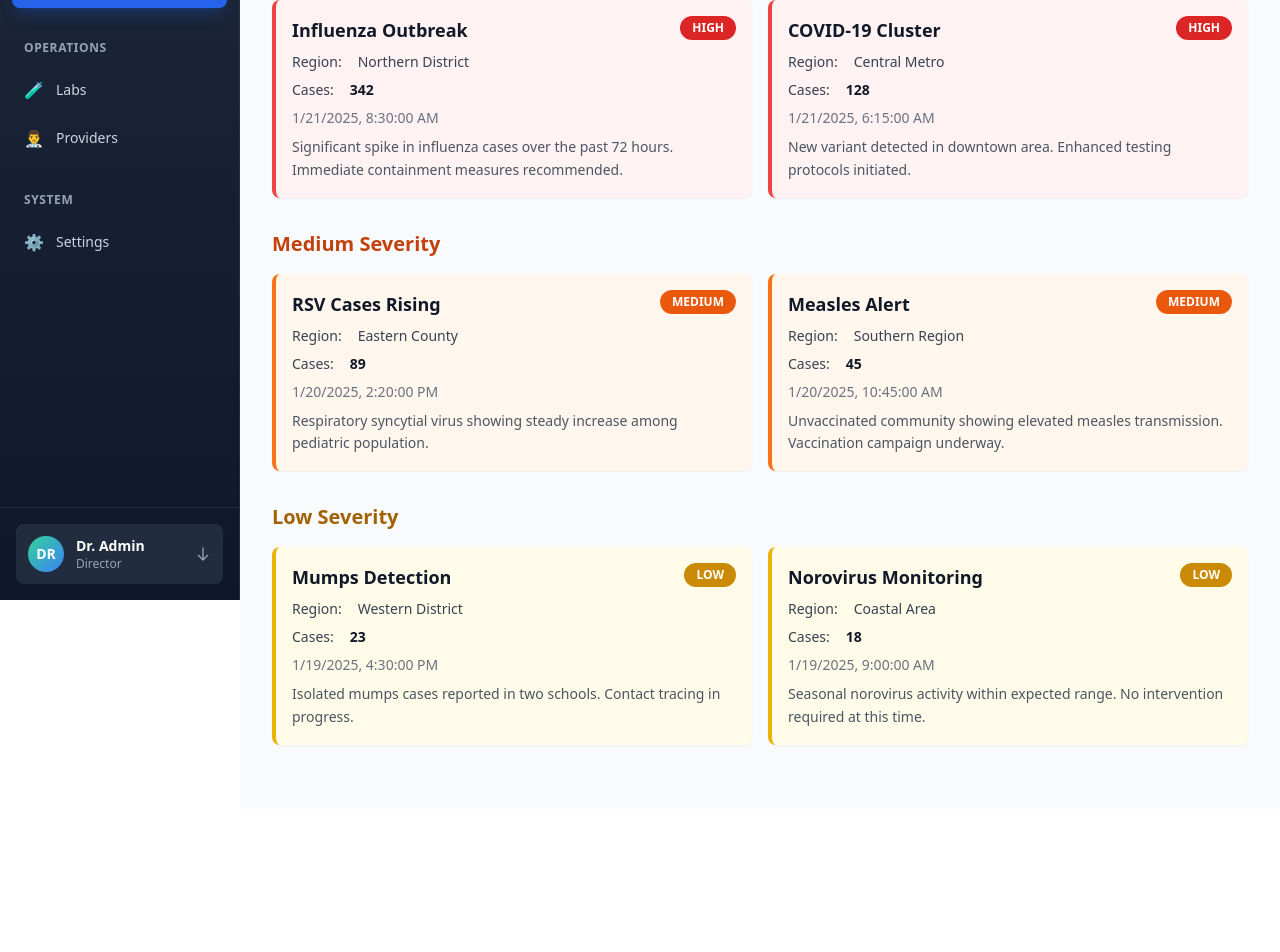
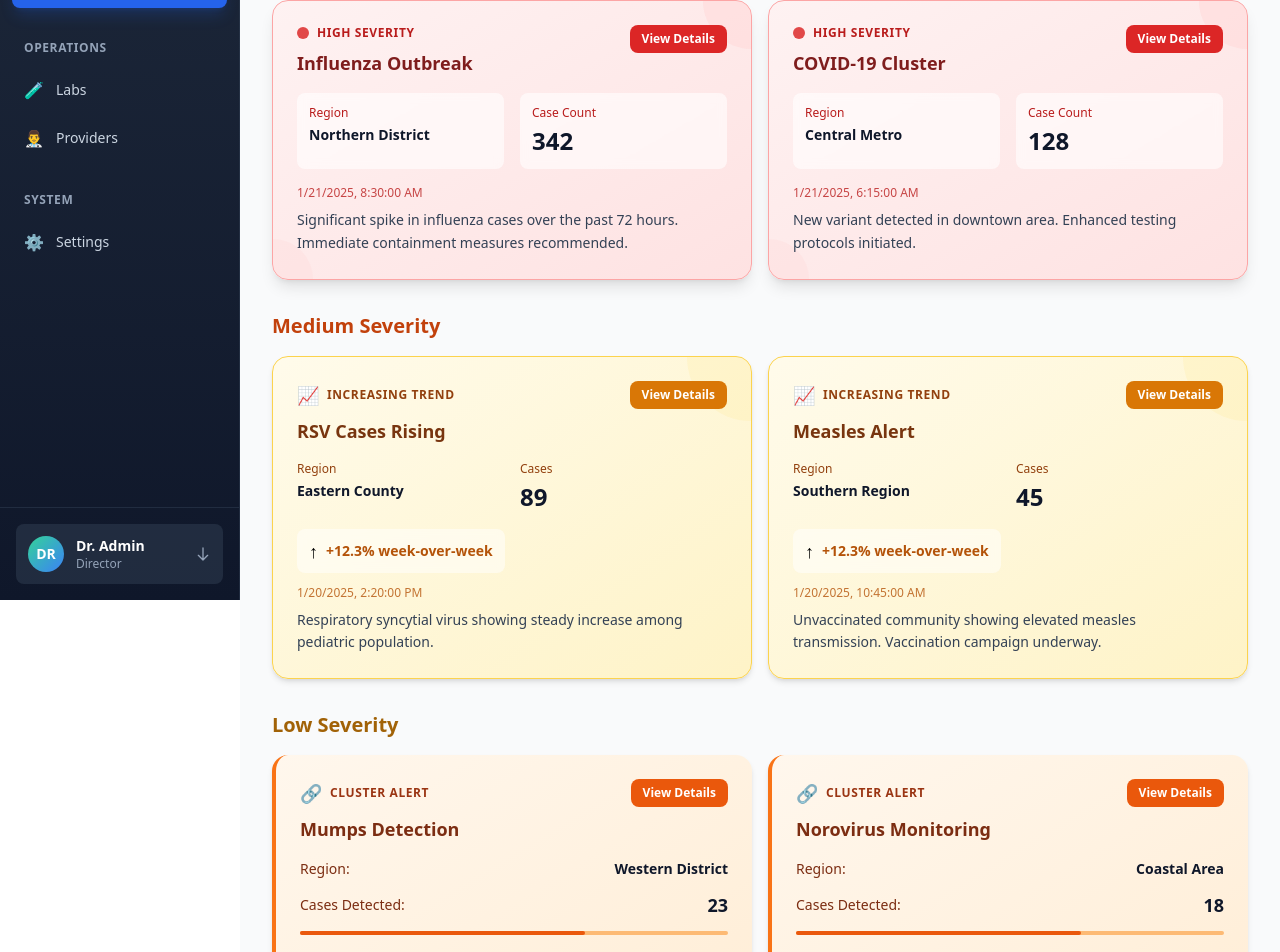
Before and after one commit to jivrajx04/Government-dashboard-ui, a React (Vite) app: page /alerts in a window 1280 px wide. Shown: the part 200-1152 px from the top of the page. Before the commit the page ends 1009 px from the top, so only its background shows below. Built offline with nearby package versions, Linux system fonts and the light colour scheme.

Commit message:
Updated KpiCard.tsx

```diff
--- a/src/components/alerts/AlertCard.tsx
+++ b/src/components/alerts/AlertCard.tsx
@@ -2,43 +2,133 @@ import { Alert } from '../../data/mock/alerts';
 
 interface AlertCardProps {
   alert: Alert;
+  variant?: 'high' | 'increasing' | 'cluster';
 }
 
-export default function AlertCard({ alert }: AlertCardProps) {
-  const severityColors = {
-    high: 'border-red-500 bg-red-50',
-    medium: 'border-orange-500 bg-orange-50',
-    low: 'border-yellow-500 bg-yellow-50',
-  };
+const HighSeverityAlert = ({ alert }: { alert: Alert }) => {
+  return (
+    <div className="bg-gradient-to-br from-red-50 to-red-100 border border-red-300 rounded-2xl p-6 shadow-lg hover:shadow-xl transition-all duration-200 relative overflow-hidden">
+      <div className="absolute top-0 right-0 w-24 h-24 bg-red-200/30 rounded-full -mr-12 -mt-12"></div>
+      <div className="absolute bottom-0 left-0 w-20 h-20 bg-red-200/20 rounded-full -ml-10 -mb-10"></div>
 
-  const severityBadgeColors = {
-    high: 'bg-red-600 text-white',
-    medium: 'bg-orange-600 text-white',
-    low: 'bg-yellow-600 text-white',
-  };
+      <div className="relative z-10">
+        <div className="flex items-start justify-between mb-4">
+          <div className="flex-1">
+            <div className="flex items-center gap-2 mb-2">
+              <span className="w-3 h-3 bg-red-600 rounded-full animate-pulse"></span>
+              <span className="text-xs font-bold uppercase tracking-wider text-red-700">High Severity</span>
+            </div>
+            <h3 className="text-lg font-bold text-red-900">{alert.title}</h3>
+          </div>
+          <button className="px-3 py-1.5 bg-red-600 hover:bg-red-700 text-white text-xs font-semibold rounded-lg transition-colors">
+            View Details
+          </button>
+        </div>
 
-  return (
-    <div className={`rounded-lg border-l-4 ${severityColors[alert.severity]} p-4 shadow-sm hover:shadow-md transition`}>
-      <div className="flex items-start justify-between mb-2">
-        <h3 className="text-lg font-bold text-gray-900">{alert.title}</h3>
-        <span className={`px-3 py-1 rounded-full text-xs font-semibold uppercase ${severityBadgeColors[alert.severity]}`}>
-          {alert.severity}
-        </span>
-      </div>
-      <div className="space-y-2">
-        <div className="flex items-center gap-4 text-sm text-gray-700">
-          <span className="font-medium">Region:</span>
-          <span>{alert.region}</span>
+        <div className="grid grid-cols-2 gap-4 mb-4">
+          <div className="bg-white/60 backdrop-blur-sm rounded-lg p-3">
+            <p className="text-xs font-medium text-red-700 mb-1">Region</p>
+            <p className="text-sm font-bold text-slate-900">{alert.region}</p>
+          </div>
+          <div className="bg-white/60 backdrop-blur-sm rounded-lg p-3">
+            <p className="text-xs font-medium text-red-700 mb-1">Case Count</p>
+            <p className="text-2xl font-bold text-slate-900">{alert.cases}</p>
+          </div>
         </div>
-        <div className="flex items-center gap-4 text-sm text-gray-700">
-          <span className="font-medium">Cases:</span>
-          <span className="font-bold text-gray-900">{alert.cases}</span>
-        </div>
-        <div className="flex items-center gap-4 text-sm text-gray-500">
-          <span>{new Date(alert.timestamp).toLocaleString()}</span>
-        </div>
-        <p className="text-sm text-gray-600 mt-3 leading-relaxed">{alert.details}</p>
+
+        <p className="text-xs text-red-700/80 mb-2">{new Date(alert.timestamp).toLocaleString()}</p>
+        <p className="text-sm text-slate-700 leading-relaxed">{alert.details}</p>
       </div>
     </div>
   );
+};
+
+const IncreasingTrendAlert = ({ alert }: { alert: Alert }) => {
+  return (
+    <div className="bg-gradient-to-br from-amber-50 to-amber-100 border border-amber-300 rounded-2xl p-6 shadow-md hover:shadow-lg transition-all duration-200 relative overflow-hidden">
+      <div className="absolute top-0 right-0 w-32 h-32 bg-amber-200/20 rounded-full -mr-16 -mt-16"></div>
+
+      <div className="relative z-10">
+        <div className="flex items-start justify-between mb-4">
+          <div className="flex-1">
+            <div className="flex items-center gap-2 mb-2">
+              <span className="text-lg">📈</span>
+              <span className="text-xs font-bold uppercase tracking-wider text-amber-800">Increasing Trend</span>
+            </div>
+            <h3 className="text-lg font-bold text-amber-900">{alert.title}</h3>
+          </div>
+          <button className="px-3 py-1.5 bg-amber-600 hover:bg-amber-700 text-white text-xs font-semibold rounded-lg transition-colors">
+            View Details
+          </button>
+        </div>
+
+        <div className="grid grid-cols-2 gap-4 mb-4">
+          <div>
+            <p className="text-xs font-medium text-amber-800 mb-1">Region</p>
+            <p className="text-sm font-bold text-slate-900">{alert.region}</p>
+          </div>
+          <div>
+            <p className="text-xs font-medium text-amber-800 mb-1">Cases</p>
+            <p className="text-2xl font-bold text-slate-900">{alert.cases}</p>
+          </div>
+        </div>
+
+        <div className="bg-white/50 backdrop-blur-sm rounded-lg px-3 py-2 mb-3 inline-flex items-center gap-2">
+          <span className="text-lg">↑</span>
+          <span className="text-sm font-semibold text-amber-700">+12.3% week-over-week</span>
+        </div>
+
+        <p className="text-xs text-amber-700/80 mb-2">{new Date(alert.timestamp).toLocaleString()}</p>
+        <p className="text-sm text-slate-700 leading-relaxed">{alert.details}</p>
+      </div>
+    </div>
+  );
+};
+
+const ClusterAlert = ({ alert }: { alert: Alert }) => {
+  return (
+    <div className="bg-gradient-to-br from-orange-50 to-orange-100 border-l-4 border-orange-500 rounded-2xl p-6 shadow-md hover:shadow-lg transition-all duration-200">
+      <div className="flex items-start justify-between mb-4">
+        <div className="flex-1">
+          <div className="flex items-center gap-2 mb-2">
+            <span className="text-lg">🔗</span>
+            <span className="text-xs font-bold uppercase tracking-wider text-orange-800">Cluster Alert</span>
+          </div>
+          <h3 className="text-lg font-bold text-orange-900">{alert.title}</h3>
+        </div>
+        <button className="px-3 py-1.5 bg-orange-600 hover:bg-orange-700 text-white text-xs font-semibold rounded-lg transition-colors">
+          View Details
+        </button>
+      </div>
+
+      <div className="space-y-3 mb-4">
+        <div className="flex items-center justify-between">
+          <span className="text-sm font-medium text-orange-900">Region:</span>
+          <span className="text-sm font-bold text-slate-900">{alert.region}</span>
+        </div>
+        <div className="flex items-center justify-between">
+          <span className="text-sm font-medium text-orange-900">Cases Detected:</span>
+          <span className="text-lg font-bold text-slate-900">{alert.cases}</span>
+        </div>
+        <div className="h-1 bg-orange-300 rounded-full w-full">
+          <div className="h-full bg-orange-600 rounded-full w-2/3"></div>
+        </div>
+      </div>
+
+      <p className="text-xs text-orange-700/80 mb-2">{new Date(alert.timestamp).toLocaleString()}</p>
+      <p className="text-sm text-slate-700 leading-relaxed">{alert.details}</p>
+    </div>
+  );
+};
+
+export default function AlertCard({ alert, variant = 'high' }: AlertCardProps) {
+  if (alert.severity === 'high') {
+    return <HighSeverityAlert alert={alert} />;
+  }
+
+  if (alert.severity === 'medium') {
+    return <IncreasingTrendAlert alert={alert} />;
+  }
+
+  return <ClusterAlert alert={alert} />;
 }
```
Also changed, not shown: src/components/kpi/KpiCard.tsx (+150 -7 lines).
